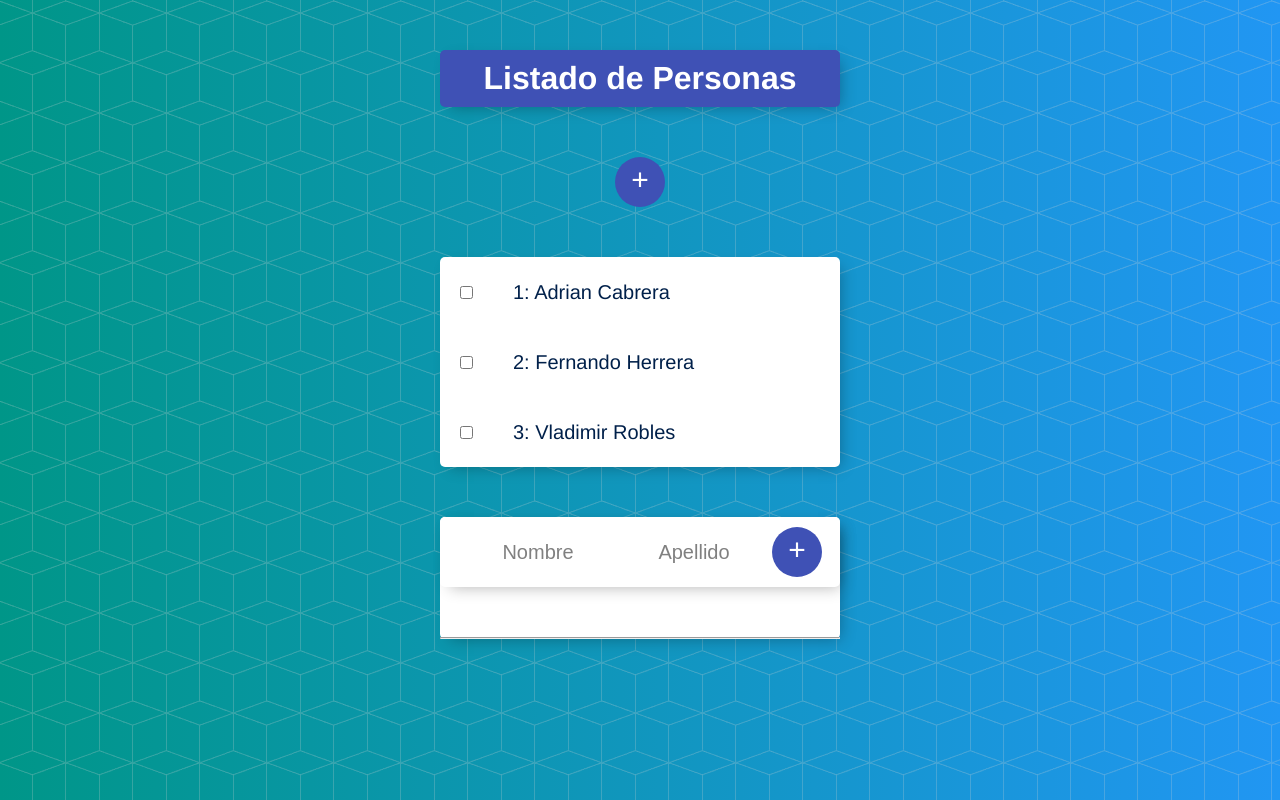
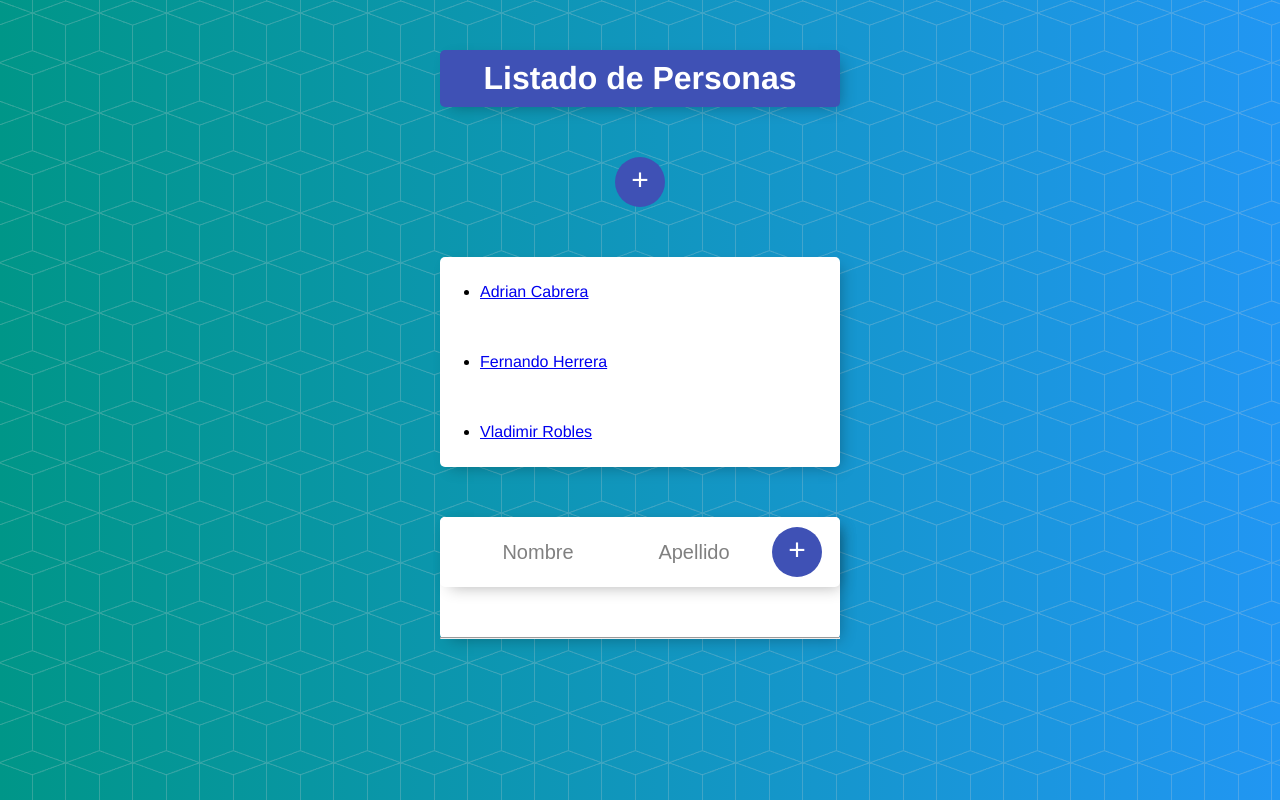
Before and after one commit to AdrianC47/AngularUniversidad, an Angular app in the folder listado-personas/: page / in a window 1280 px wide. Shown: the top 800 px of the page. Built offline with nearby package versions, Linux system fonts and the light colour scheme.

Commit message:
Paso de Parámetros y Modificar Persona

```diff
--- a/listado-personas/src/app/personas.service.ts
+++ b/listado-personas/src/app/personas.service.ts
@@ -20,4 +20,17 @@ export class PersonasService {
         this.personas.push(persona);
     }
 
+    encontrarPersona(index: number) {
+        let persona: Persona = this.personas[index];
+        return persona;
+
+    }
+
+    modificarPersona(index:number, persona:Persona){
+        //busco a la persona en este caso por el index y luego la reemplazo con el objeto que recibo
+        let persona1:Persona=this.personas[index];
+        persona1.nombre=persona.nombre;
+        persona1.apellido=persona.apellido;
+
+    }
 }
--- a/listado-personas/src/app/personas/formulario/formulario.component.ts
+++ b/listado-personas/src/app/personas/formulario/formulario.component.ts
@@ -2,7 +2,7 @@ import { Component, OnInit } from '@angular/core';
 import { Persona } from '../../persona.model';
 import { LoggingService } from '../../LoggingService.service';
 import { PersonasService } from '../../personas.service';
-import { Router } from '@angular/router';
+import { ActivatedRoute, Router } from '@angular/router';
 
 @Component({
   selector: 'app-formulario',
@@ -10,16 +10,18 @@ import { Router } from '@angular/router';
   styleUrls: ['./formulario.component.css'],
   //providers: [LoggingService] //se añade un proveedor para poder usar un servicio
 })
-export class FormularioComponent implements OnInit{
+export class FormularioComponent implements OnInit {
 
   // @Output() personaCreada = new EventEmitter<Persona>(); //con esto  crearemos un evento que propagará el objeto Persona al componente padre app
   nombreInput: string = '';
   apellidoInput: string = '';
+  index: number;
 
   //@ViewChild('nombreInput')nombreInputa: ElementRef; //el primero es nombre de la referencia local(en el html) y el segundo es el nombre del atributo
   //@ViewChild('apellidoInput')apellidoInputa: ElementRef;
 
-  constructor(private loggingService: LoggingService, private personasService: PersonasService, private router: Router) {//Concepto de inyeccion de dependencias a través del constructor
+  constructor(private loggingService: LoggingService, private personasService: PersonasService,
+    private router: Router, private route: ActivatedRoute) {//Concepto de inyeccion de dependencias a través del constructor
     //Lo siguiente se lo hace con el fin de demostrar como me comunico por diferentes componentes por medio de un servicio
     //en este caso seria entre el formulario componente y el persona componente
     this.personasService.saludar.subscribe((parametroindice: number) => alert("El indice es: " + parametroindice));
@@ -30,6 +32,13 @@ export class FormularioComponent implements OnInit{
 
 
   ngOnInit() {
+    //El Activated Route es para obtener los parametros mandados
+    this.index = this.route.snapshot.params['id'];//el nombre id es y debe ser el mismo que se define en las url
+    if (this.index) {
+      let persona: Persona = this.personasService.encontrarPersona(this.index);
+      this.nombreInput = persona.nombre;
+      this.apellidoInput = persona.apellido;
+    }
   }
 
   // agregarPersona(nombreInput: HTMLInputElement,apellidoInput:HTMLInputElement){ esto es en el locale reference
@@ -40,8 +49,14 @@ export class FormularioComponent implements OnInit{
   //   this.personasService.agregarPersona(persona1);
   // }
 
-  onGuardarPersona(){
-    let persona1 = new Persona(this.nombreInput,this.apellidoInput);
+  onGuardarPersona() {
+    let persona1 = new Persona(this.nombreInput, this.apellidoInput);
+    if(this.index!= null){
+      //actualizar
+      this.personasService.modificarPersona(this.index,persona1);
+    }else{
+     //crear
+    }
     this.personasService.agregarPersona(persona1);
     //Una vez agregada una persona se redirecciona al listado de personas
     this.router.navigate(['personas']);
--- a/listado-personas/src/app/personas/persona/persona.component.html
+++ b/listado-personas/src/app/personas/persona/persona.component.html
@@ -1,4 +1,11 @@
 <div class="item">
-  <input type="checkbox" (click)="emitirSaludo()" />
-  <p>{{ indice + 1 }}: {{ persona.nombre }} {{ persona.apellido }}</p>
+  <ul>
+    <li>
+    <a [routerLink]="['/personas',indice]"><!--routerLink es propio de angular y similar al  href-->
+      {{persona.nombre}} {{persona.apellido}}
+    </a>
+  </li>
+  </ul>
+  <!-- <input type="checkbox" (click)="emitirSaludo()" />
+  <p>{{ indice + 1 }}: {{ persona.nombre }} {{ persona.apellido }}</p> -->
 </div>
```
